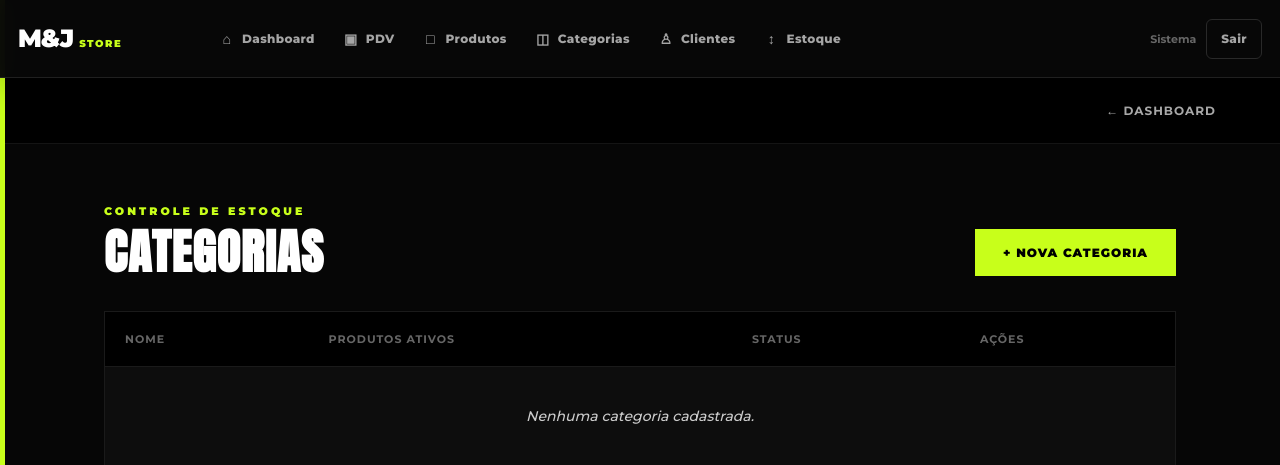
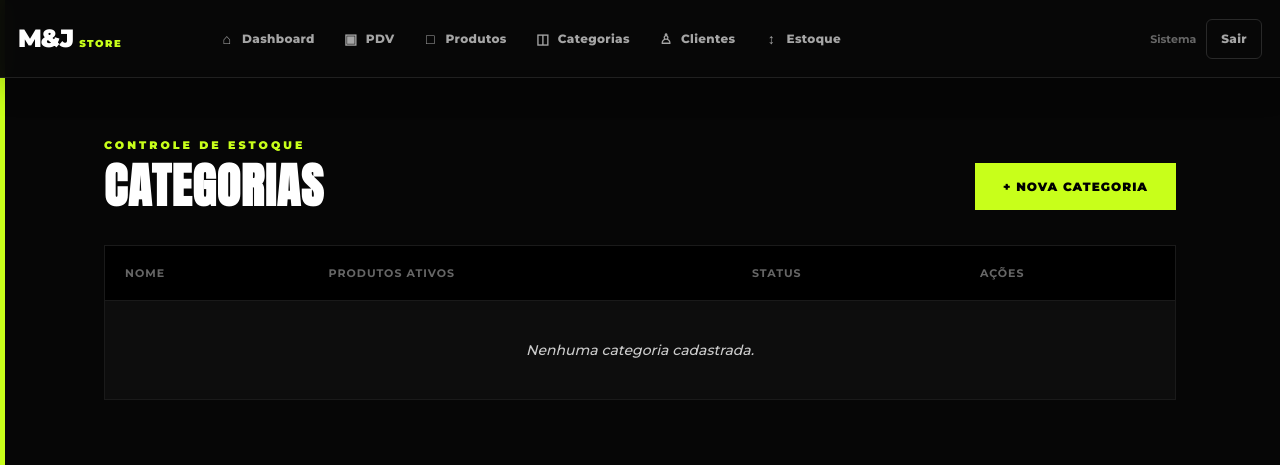
Before and after one commit to Jonathan-felipe77/Projeto-Store-pdv, a FastAPI app: template app/templates/categorias/index.html in a window 1280 px wide. Shown: the top 465 px of the page. Run offline with FastAPI, Linux system fonts and the light colour scheme; the template is opened without the code that fills it, so the values that code supplies are empty.

Commit message:
Remove header section from categorias index template

```diff
--- a/app/templates/categorias/index.html
+++ b/app/templates/categorias/index.html
@@ -294,13 +294,7 @@
     {% include "shared/navbar.html" %}
 
 
-<header>
-    <a href="/" class="logo-container">
-        <span class="logo-main"></span>
-        <span class="logo-sub"></span>
-    </a>
-    <a href="/" class="btn-voltar-painel">← Dashboard</a>
-</header>
+
 
 <main class="container">
 
```
